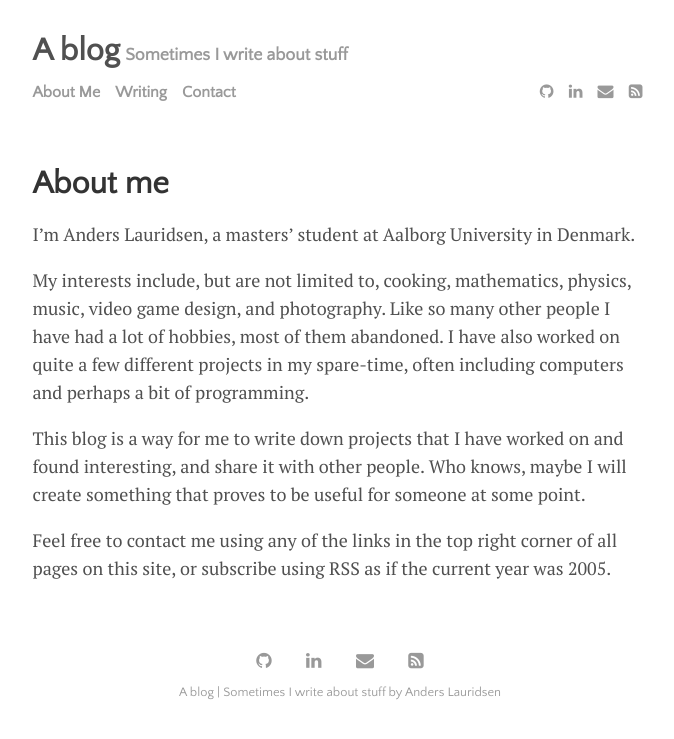
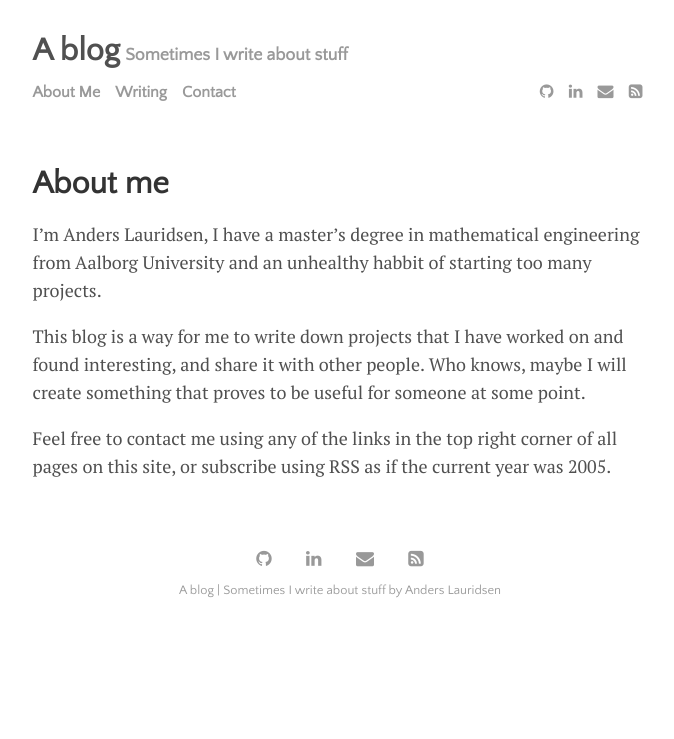
Before and after one commit to ahll19/ahll19.github.io, a Jekyll site: the page built from docs/menu/about.md, in a window 1280 px wide. Shown: the top 739 px of the page, without its empty margins (300-974 px from the left). Built offline with Jekyll 4.4.1, drawn with Linux system fonts in a browser that asks for light colours.

Commit message:
updated about

```diff
--- a/docs/menu/about.md
+++ b/docs/menu/about.md
@@ -4,9 +4,7 @@ title: About me
 permalink: /about
 ---
 
-I'm Anders Lauridsen, a masters' student at Aalborg University in Denmark.
-
-My interests include, but are not limited to, cooking, mathematics, physics, music, video game design, and photography. Like so many other people I have had a lot of hobbies, most of them abandoned. I have also worked on quite a few different projects in my spare-time, often including computers and perhaps a bit of programming.
+I'm Anders Lauridsen, I have a master's degree in mathematical engineering from Aalborg University and an unhealthy habbit of starting too many projects.
 
 This blog is a way for me to write down projects that I have worked on and found interesting, and share it with other people. Who knows, maybe I will create something that proves to be useful for someone at some point.
 
```
